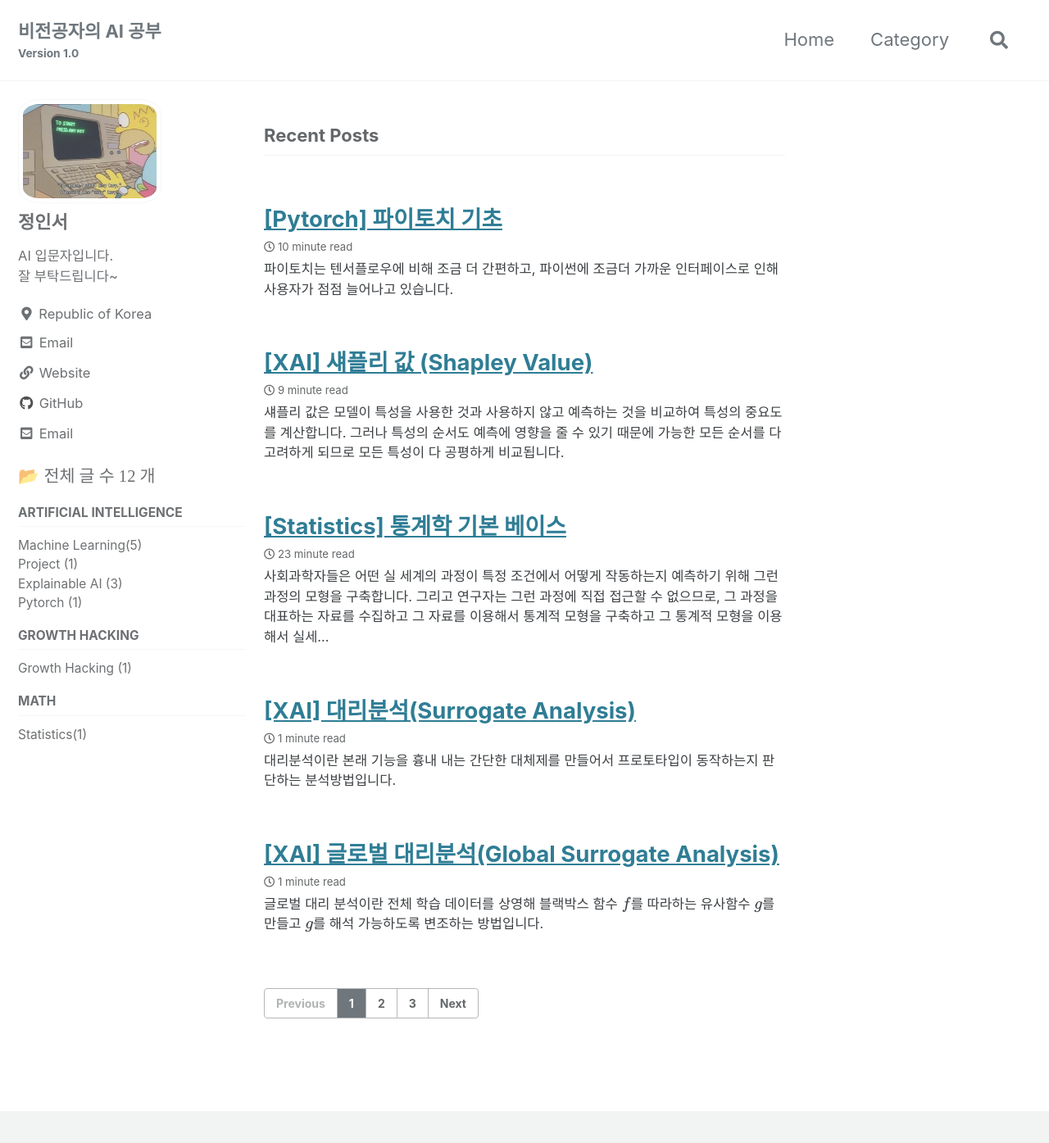
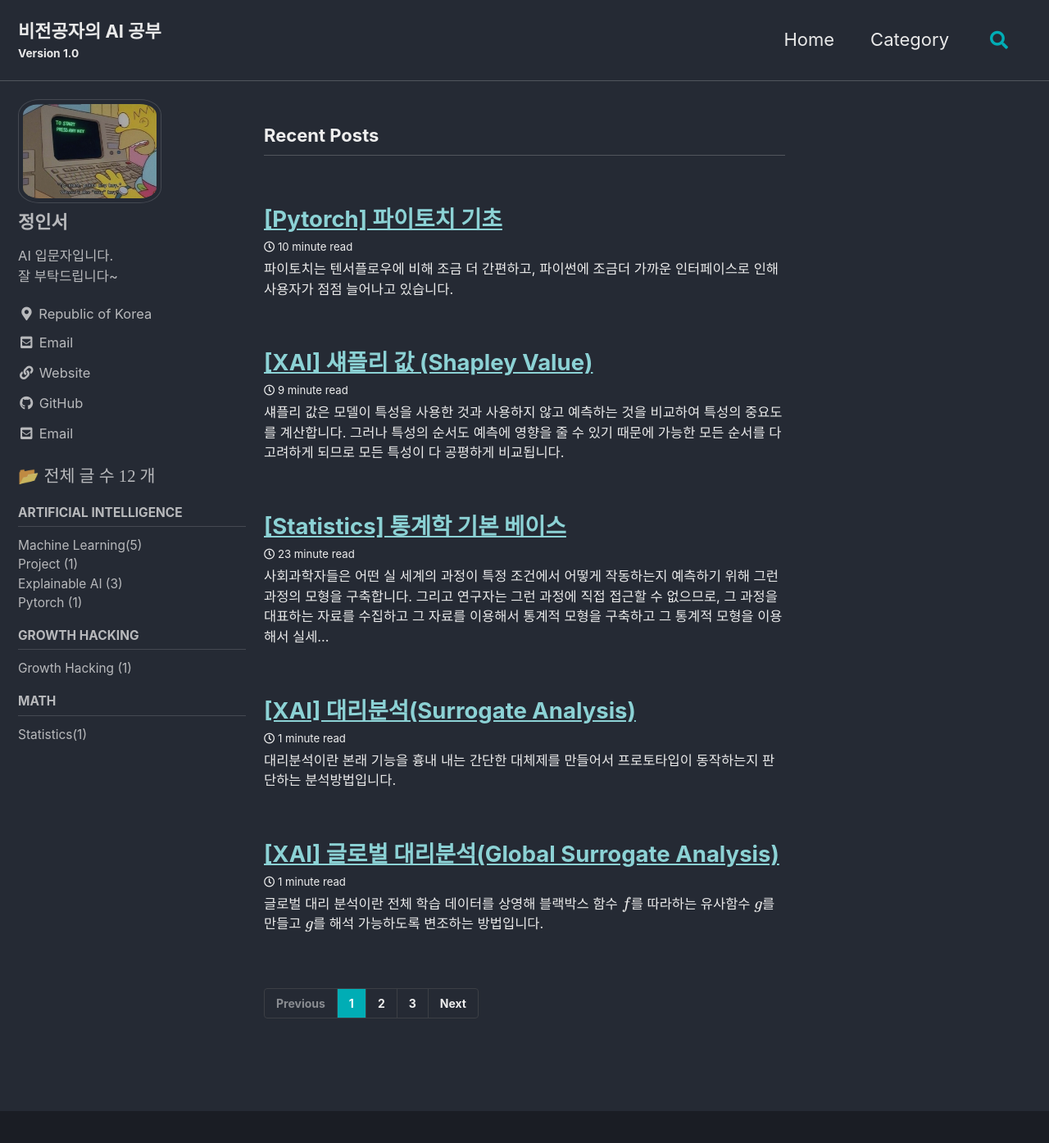
Before and after one commit to Inwest0402/Inwest0402.github.io, a Jekyll site: the page built from index.html, in a window 1280 px wide and 1400 px high. Shown: the top 1395 px of the window at 82% size. Built offline with Jekyll 4.4.1, drawn with Linux system fonts in a browser that asks for light colours; cached includes are drawn as plain includes; formulas are drawn with MathJax 3; the list of posts is cut into pages by our own code.

Commit message:
Update _config.yml

```diff
--- a/_config.yml
+++ b/_config.yml
@@ -1,6 +1,6 @@
 # 기본 설명 https://mmistakes.github.io/minimal-mistakes/docs/configuration/
 
-minimal_mistakes_skin    : "default" # 태마 색 설정 "air", "aqua", "contrast", "dark", "dirt", "neon", "mint", "plum", "sunrise"
+minimal_mistakes_skin    : "dark" # 태마 색 설정 "air", "aqua", "contrast", "dark", "dirt", "neon", "mint", "plum", "sunrise"
 
 # Site Settings
 locale                   : #"ko-KR"
```
